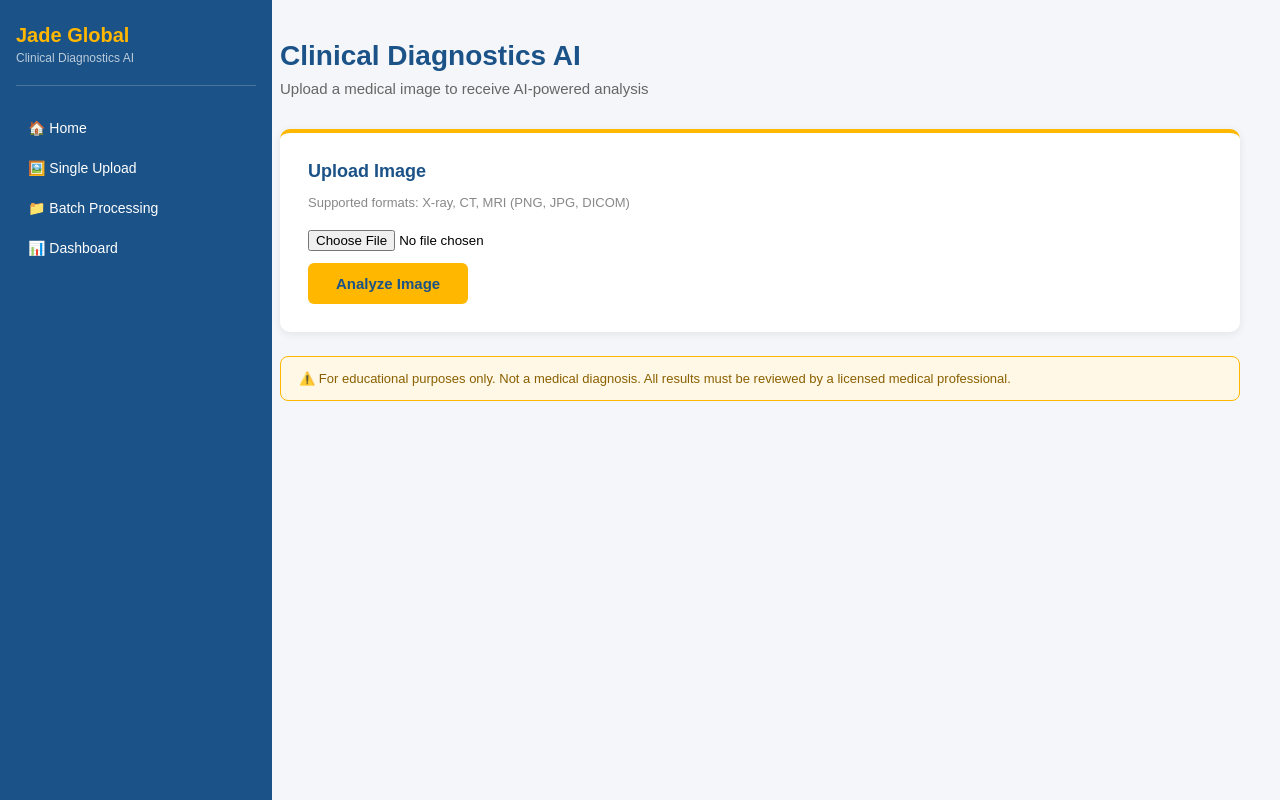
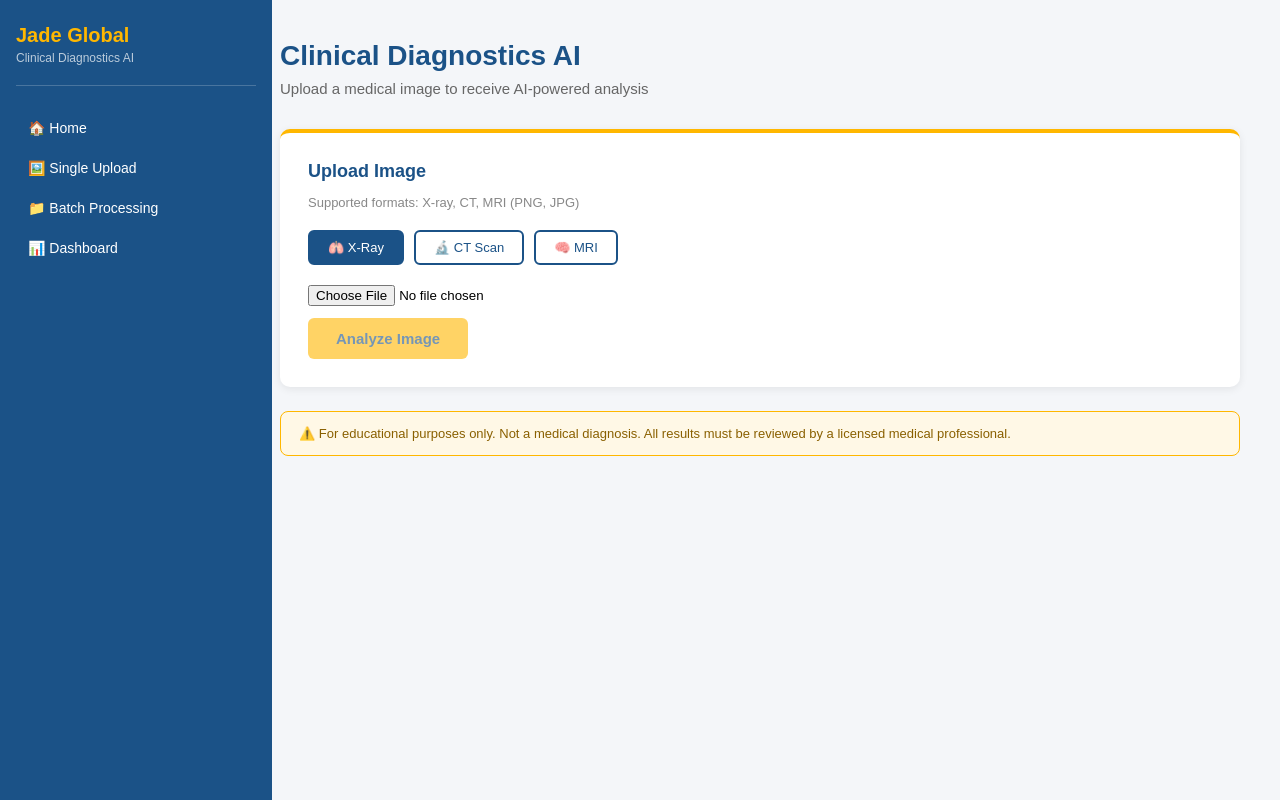
Before and after one commit to sergiop123/clinical-diagnostics-ai, a React (Create React App) app in the folder frontend/: page / in a window 1280 px wide. Built offline with nearby package versions, Linux system fonts and the light colour scheme.

Commit message:
Add modality selector and analyz-image endpoint with AI model

```diff
--- a/frontend/src/App.js
+++ b/frontend/src/App.js
@@ -2,22 +2,32 @@ import { useState } from "react";
 
 function App() {
   const [file, setFile] = useState(null);
+  const [modality, setModality] = useState("xray");
   const [result, setResult] = useState(null);
   const [loading, setLoading] = useState(false);
+  const [error, setError] = useState(null);
 
   const handleUpload = async () => {
     if (!file) return;
     setLoading(true);
+    setError(null);
+    setResult(null);
+
     const formData = new FormData();
     formData.append("file", file);
+    formData.append("modality", modality);
 
-    const response = await fetch("http://127.0.0.1:8000/upload-image", {
-      method: "POST",
-      body: formData,
-    });
+    try {
+      const response = await fetch("http://127.0.0.1:8000/analyze-image", {
+        method: "POST",
+        body: formData,
+      });
+      const data = await response.json();
+      setResult(data);
+    } catch (err) {
+      setError("Could not connect to the backend. Make sure FastAPI is running.");
+    }
 
-    const data = await response.json();
-    setResult(data);
     setLoading(false);
   };
 
@@ -50,8 +60,24 @@ function App() {
         <div style={styles.card}>
           <h2 style={styles.cardTitle}>Upload Image</h2>
           <p style={styles.cardDesc}>
-            Supported formats: X-ray, CT, MRI (PNG, JPG, DICOM)
+            Supported formats: X-ray, CT, MRI (PNG, JPG)
           </p>
+
+          {/* Modality selector */}
+          <div style={styles.modalityRow}>
+            {["xray", "ct", "mri"].map((m) => (
+              <button
+                key={m}
+                onClick={() => setModality(m)}
+                style={{
+                  ...styles.modalityBtn,
+                  ...(modality === m ? styles.modalityBtnActive : {}),
+                }}
+              >
+                {m === "xray" ? "🫁 X-Ray" : m === "ct" ? "🔬 CT Scan" : "🧠 MRI"}
+              </button>
+            ))}
+          </div>
 
           <input
             type="file"
@@ -66,27 +92,43 @@ function App() {
 
           <button
             onClick={handleUpload}
-            style={styles.button}
+            style={{
+              ...styles.button,
+              opacity: !file || loading ? 0.6 : 1,
+              cursor: !file || loading ? "not-allowed" : "pointer",
+            }}
             disabled={!file || loading}
           >
             {loading ? "Analyzing..." : "Analyze Image"}
           </button>
         </div>
 
+        {/* Error message */}
+        {error && (
+          <div style={styles.errorCard}>
+            ❌ {error}
+          </div>
+        )}
+
+        {/* Results */}
         {result && (
           <div style={styles.resultCard}>
-            <h2 style={styles.cardTitle}>Results</h2>
+            <h2 style={styles.cardTitle}>Analysis Results</h2>
             <div style={styles.resultRow}>
               <span style={styles.resultLabel}>Filename</span>
               <span style={styles.resultValue}>{result.filename}</span>
             </div>
             <div style={styles.resultRow}>
-              <span style={styles.resultLabel}>File Size</span>
-              <span style={styles.resultValue}>{result.size_bytes} bytes</span>
+              <span style={styles.resultLabel}>Modality</span>
+              <span style={styles.resultValue}>{result.modality}</span>
             </div>
             <div style={styles.resultRow}>
-              <span style={styles.resultLabel}>Type</span>
-              <span style={styles.resultValue}>{result.content_type}</span>
+              <span style={styles.resultLabel}>Finding</span>
+              <span style={styles.resultValue}>{result.finding}</span>
+            </div>
+            <div style={styles.resultRow}>
+              <span style={styles.resultLabel}>Confidence</span>
+              <span style={styles.resultValue}>{result.confidence}%</span>
             </div>
             <div style={styles.resultRow}>
               <span style={styles.resultLabel}>Status</span>
@@ -96,8 +138,8 @@ function App() {
         )}
 
         <div style={styles.disclaimer}>
-          ⚠️ For educational purposes only. Not a medical diagnosis. All results
-          must be reviewed by a licensed medical professional.
+          ⚠️ For educational purposes only. Not a medical diagnosis. All
+          results must be reviewed by a licensed medical professional.
         </div>
       </div>
     </div>
@@ -187,6 +229,25 @@ const styles = {
     fontSize: "13px",
     marginBottom: "20px",
   },
+  modalityRow: {
+    display: "flex",
+    gap: "10px",
+    marginBottom: "20px",
+  },
+  modalityBtn: {
+    padding: "8px 18px",
+    borderRadius: "6px",
+    border: "2px solid #1B5287",
+    backgroundColor: "white",
+    color: "#1B5287",
+    cursor: "pointer",
+    fontSize: "13px",
+    fontWeight: "500",
+  },
+  modalityBtnActive: {
+    backgroundColor: "#1B5287",
+    color: "white",
+  },
   fileInput: {
     display: "block",
     marginBottom: "12px",
@@ -205,6 +266,15 @@ const styles = {
     fontSize: "15px",
     fontWeight: "bold",
     cursor: "pointer",
+  },
+  errorCard: {
+    backgroundColor: "#fff0f0",
+    border: "1px solid #ff4444",
+    borderRadius: "8px",
+    padding: "14px 18px",
+    fontSize: "13px",
+    color: "#cc0000",
+    marginBottom: "24px",
   },
   resultCard: {
     backgroundColor: "white",
```
Also changed, not shown: 1 other file (tests, documents, lock files or other folders).
